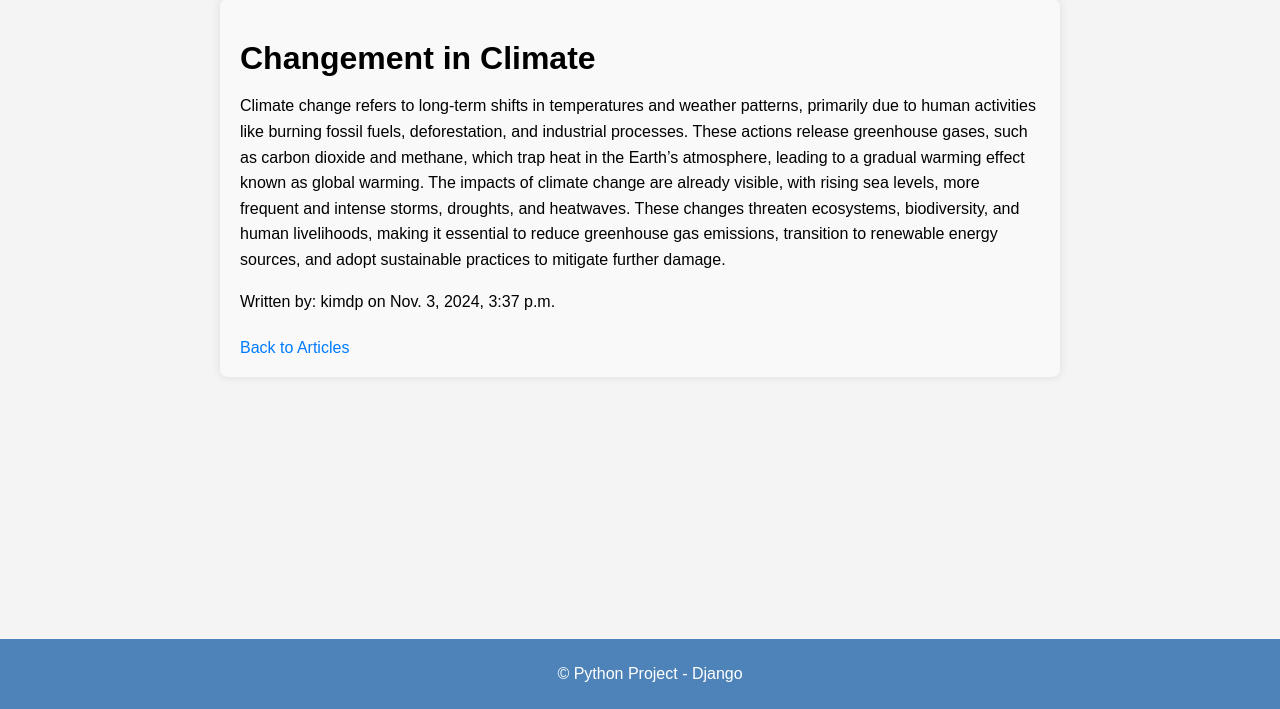
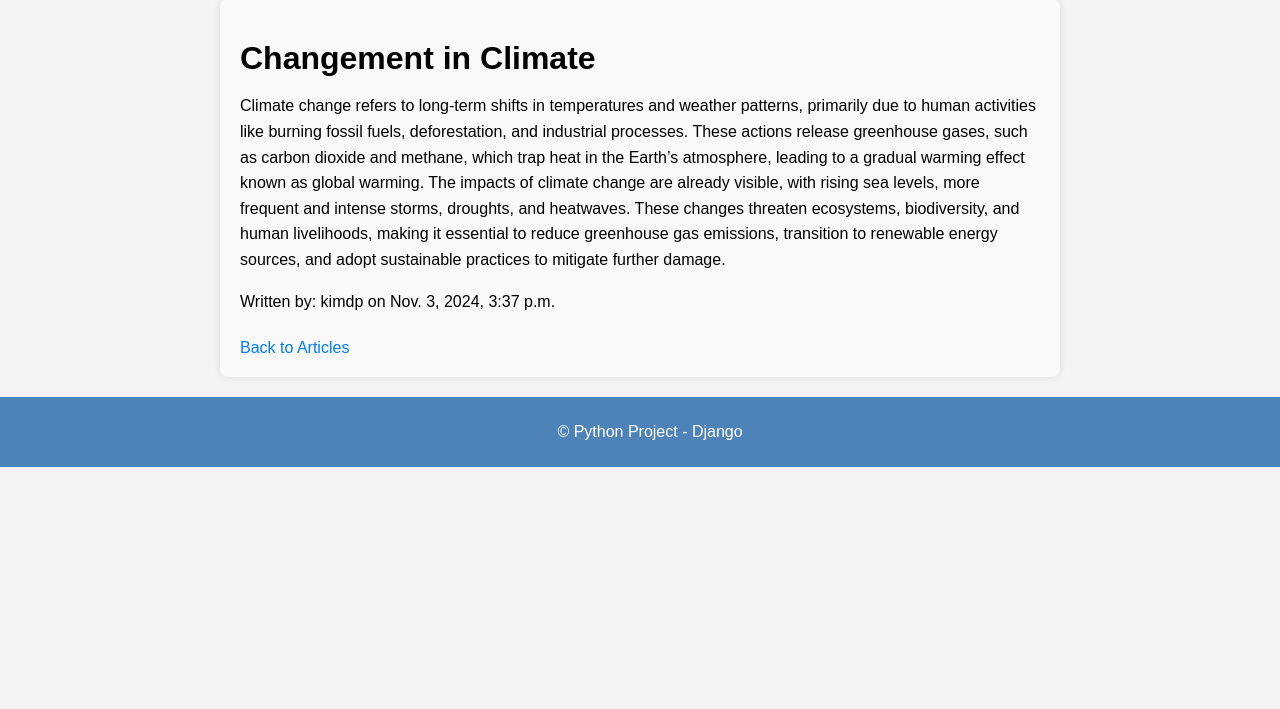
Before and after one commit to mitchsaah/django-Project-T2, a Django app: page /articles/1/ in a window 1280 px wide. Shown: the part 91-800 px from the top of the page. Run offline with Django 5.2, Linux system fonts and the light colour scheme; data comes from the database, SQL or seed files in the repository; both versions use the stored data as it was after the commit.

Commit message:
Changed footer

```diff
--- a/static/css/style.css
+++ b/static/css/style.css
@@ -66,8 +66,6 @@ footer {
     color: white;
     text-align: center;
     padding: 10px;
-    position: fixed;
-    bottom: 0;
     width: 100%;
 }
 
```
Also changed, not shown: db.sqlite3.
